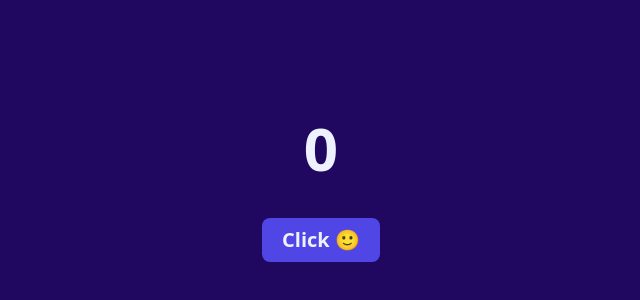
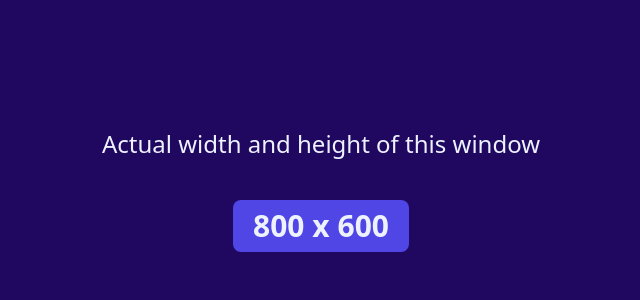
Before and after one commit to dipsingha360/hook, a React (Vite) app: page / in a window 1280 px wide. Shown: the part 210-510 px from the top of the page, without its empty margins (319-959 px from the left). Built offline with nearby package versions, Linux system fonts and the light colour scheme.

Commit message:
cleanup function

```diff
--- a/src/App.jsx
+++ b/src/App.jsx
@@ -3,6 +3,7 @@ import ShortCircuit from "./components/ShortCircuit";
 import UseStateArray from "./components/UseStateArray";
 import UseStateObj from "./components/UseStateObj";
 import BasicForm from "./components/forms/BasicForm";
+import CleanupFunction from "./components/useEffects/CleanupFunction";
 import FirstUseEffects from "./components/useEffects/FirstUseEffects";
 
 function App() {
@@ -13,7 +14,8 @@ function App() {
       {/* <UseStateObj /> */}
       {/* <ShortCircuit /> */}
       {/* <BasicForm /> */}
-      <FirstUseEffects />
+      {/* <FirstUseEffects /> */}
+      <CleanupFunction />
     </div>
   );
 }
--- /dev/null
+++ b/src/components/useEffects/CleanupFunction.jsx
@@ -0,0 +1,34 @@
+import React, { useEffect, useState } from "react";
+
+function CleanupFunction() {
+  const [widthCount, setWidthCount] = useState(window.screen.width);
+  const [heightCount, setHeightCount] = useState(window.screen.height);
+
+  const actualWidth = () => {
+    setWidthCount(window.innerWidth);
+    setHeightCount(window.innerHeight);
+  };
+
+  useEffect(() => {
+    console.log("hello useEffect");
+    window.addEventListener("resize", actualWidth);
+
+    // this is cleanup function
+    return () => {
+      window.removeEventListener("resize", actualWidth);
+    };
+  });
+
+  return (
+    <div className="flex flex-col gap-10 h-screen justify-center items-center">
+      <p className="text-indigo-50 text-2xl">
+        Actual width and height of this window
+      </p>
+      <h1 className="text-indigo-50 bg-indigo-600 px-5 py-2 rounded-lg font-bold text-3xl">
+        {`${widthCount} x ${heightCount}`}
+      </h1>
+    </div>
+  );
+}
+
+export default CleanupFunction;
```
